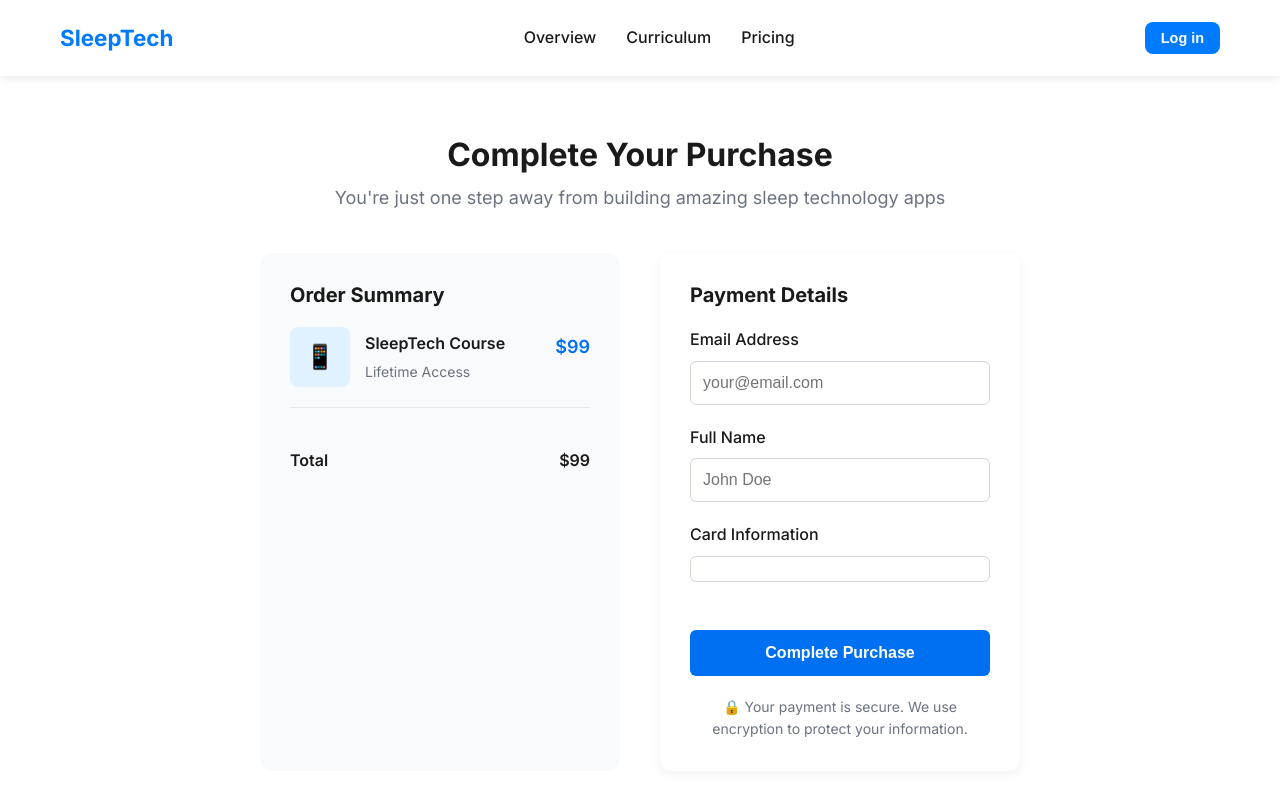
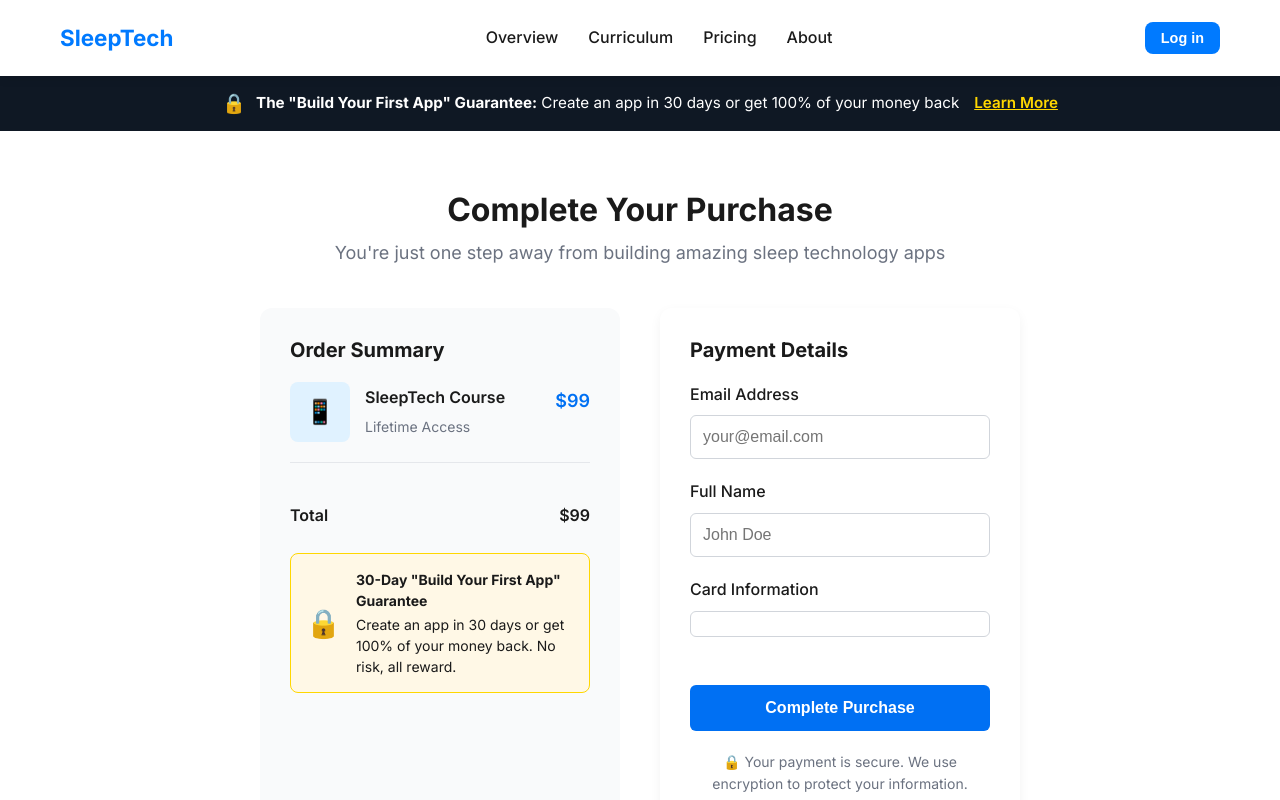
Before and after one commit to RyanNovinc/ClaudeAppBuilder, a website: page checkout.html in a window 1280 px wide. Shown: the top 800 px of the page. Drawn offline with Linux system fonts and the light colour scheme; a script that the page names is missing.

Commit message:
Update checkout.html

```diff
--- a/checkout.html
+++ b/checkout.html
@@ -199,6 +199,32 @@
             margin-right: 10px;
         }
 
+        .guarantee-box {
+            background-color: #fff8e6;
+            border: 1px solid #FFD700;
+            border-radius: 8px;
+            padding: 15px;
+            margin-top: 25px;
+            display: flex;
+            align-items: center;
+        }
+
+        .guarantee-box-icon {
+            font-size: 28px;
+            margin-right: 15px;
+            color: #FFD700;
+        }
+
+        .guarantee-box-text {
+            font-size: 14px;
+            line-height: 1.5;
+        }
+
+        .guarantee-box-text strong {
+            display: block;
+            margin-bottom: 3px;
+        }
+
         @keyframes spin {
             to { transform: rotate(360deg); }
         }
@@ -223,11 +249,20 @@
                     <li><a href="index.html#overview">Overview</a></li>
                     <li><a href="index.html#curriculum">Curriculum</a></li>
                     <li><a href="index.html#pricing">Pricing</a></li>
+                    <li><a href="about-creator.html">About</a></li>
                 </ul>
             </nav>
             <button class="cta-button small" id="loginButton">Log in</button>
         </div>
     </header>
+
+    <div class="guarantee-banner">
+        <div class="container">
+            <span class="guarantee-icon">🔒</span>
+            <span class="guarantee-text"><strong>The "Build Your First App" Guarantee:</strong> Create an app in 30 days or get 100% of your money back</span>
+            <a href="refund-policy.html" class="guarantee-link">Learn More</a>
+        </div>
+    </div>
 
     <div class="checkout-container">
         <div class="checkout-header">
@@ -249,6 +284,14 @@
                 <div class="order-total">
                     <span>Total</span>
                     <span>$99</span>
+                </div>
+
+                <div class="guarantee-box">
+                    <div class="guarantee-box-icon">🔒</div>
+                    <div class="guarantee-box-text">
+                        <strong>30-Day "Build Your First App" Guarantee</strong>
+                        Create an app in 30 days or get 100% of your money back. No risk, all reward.
+                    </div>
                 </div>
             </div>
 
@@ -298,20 +341,21 @@
                         <li><a href="index.html#overview">Overview</a></li>
                         <li><a href="index.html#curriculum">Curriculum</a></li>
                         <li><a href="index.html#pricing">Pricing</a></li>
+                        <li><a href="about-creator.html">About Creator</a></li>
                     </ul>
                 </div>
                 <div class="link-group">
                     <h4>Legal</h4>
                     <ul>
-                        <li><a href="#">Terms of Service</a></li>
-                        <li><a href="#">Privacy Policy</a></li>
-                        <li><a href="#">Refund Policy</a></li>
+                        <li><a href="terms-of-service.html">Terms of Service</a></li>
+                        <li><a href="privacy-policy.html">Privacy Policy</a></li>
+                        <li><a href="refund-policy.html">Our Guarantee</a></li>
                     </ul>
                 </div>
                 <div class="link-group">
                     <h4>Contact</h4>
                     <ul>
-                        <li><a href="mailto:support@sleeptech.com">Email Support</a></li>
+                        <li><a href="mailto:hello@risegg.net">Email Support</a></li>
                     </ul>
                 </div>
             </div>
```
